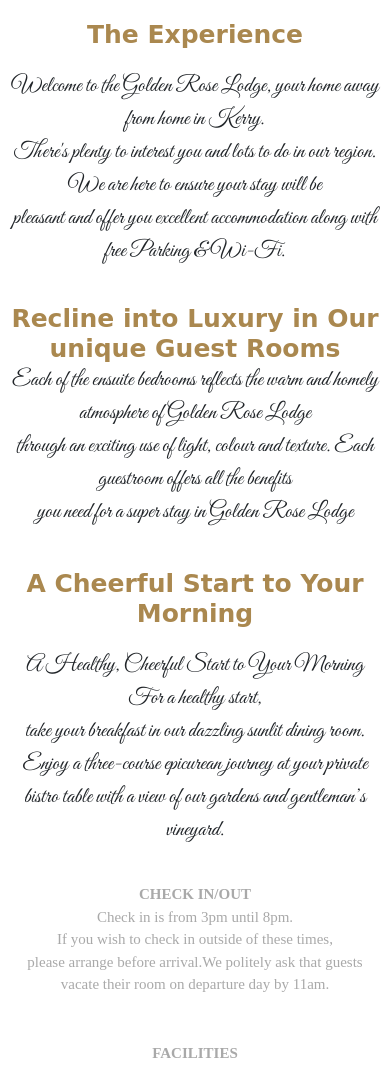
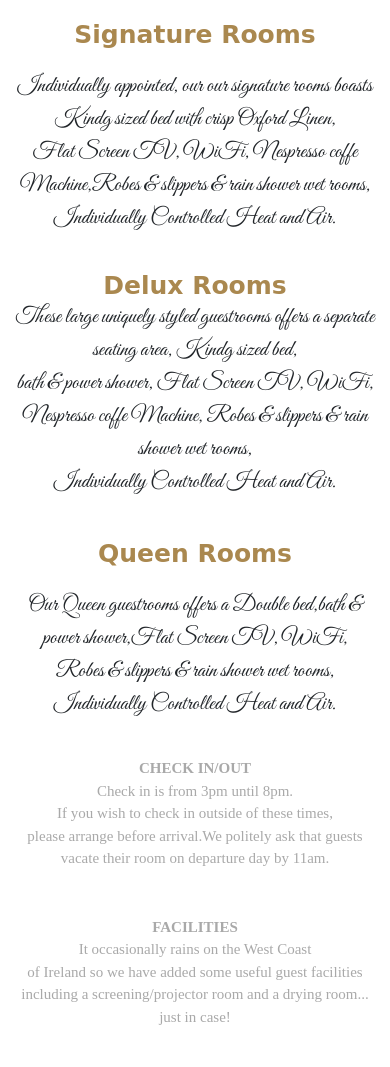
Before and after one commit to gayanig/Project-Golden-Rose-Loge, a website: page build/stay.html in a window 390 px wide. Shown: the part 1133-2200 px from the top of the page. Drawn offline with Linux system fonts and the light colour scheme; a web font is replaced by a local one.

Commit message:
commit on 24/07/2018

```diff
--- a/build/stay.html
+++ b/build/stay.html
@@ -59,22 +59,20 @@
               <img class="home1PImg" src= "./images/home2PImg.png" alt="Experience">
           </div>
           <div ="Article1_Right">
-            <h2 class="subheads adjmargine mobilemargi1">The Experience</h2>
+            <h2 class="subheads adjmargine mobilemargi1">Signature Rooms</h2>
             <p class="mainheadings adjmargine mobilemargi1">
-             Welcome to the Golden Rose Lodge, your home away from
-             home in Kerry.<br>There's plenty to interest you and lots to do in our region.
-             We are here to ensure your stay will be<br/> pleasant and offer you
-            excellent accommodation along with free Parking & Wi-Fi.
+              Individually appointed, our our signature rooms boasts Kindg sized bed with crisp Oxford Linen,<br/>
+             Flat Screen TV, WiFi, Nespresso coffe Machine,Robes & slippers & rain shower wet rooms,<br/>
+             Individually Controlled Heat and Air.</p>
             </p>
           </div>
           <!-- *************** -->
           <div ="Article2_Left">
-            <h2 class="subheads adjmargine2">Recline into Luxury in Our unique Guest Rooms</h2>
+            <h2 class="subheads adjmargine2">Delux Rooms</h2>
             <p class="mainheadings adjmargine2">
-              Each of the ensuite bedrooms reflects the warm and homely atmosphere
-              of Golden Rose Lodge <br/>through an exciting use of light, colour and texture.
-             Each guestroom offers all the benefits<br/> you need for
-              a super stay in Golden Rose Lodge</p>
+              These large uniquely styled guestrooms offers a separate seating area, Kindg sized bed,<br/> bath & power shower,
+              Flat Screen TV, WiFi, Nespresso coffe Machine, Robes & slippers & rain shower wet rooms,<br/>
+              Individually Controlled Heat and Air.</p>
           </div>
           <div ="Article2_Right">
               <img class="home2PImg" src= "./images/home2PImg.png" alt="Rooms">
@@ -85,12 +83,11 @@
               <!-- <img class="home3PImg" src= "./images/home2PImg.png" alt="breakfast"> -->
           </div>
           <div ="Article3_Right">
-            <h2 class="subheads adjmargine mobilemargi3">A Cheerful Start to Your Morning</h2>
+            <h2 class="subheads adjmargine mobilemargi3">Queen Rooms</h2>
             <p class="mainheadings adjmargine mobilemargi3">
-              A Healthy, Cheerful Start to Your Morning
-              For a healthy start,<br/> take your breakfast in our dazzling sunlit dining room.
-              Enjoy a three-course epicurean journey at your private<br/>
-               bistro table with a view of our gardens and gentleman’s vineyard.</p>
+              Our Queen guestrooms offers a Double bed,bath & power shower,Flat Screen TV, WiFi,<br/> Robes & slippers &
+              rain shower wet rooms, Individually Controlled
+              Heat and Air.</p>
           </div>
           <!--**************************************************  -->
               <div ="Article4_Left">
```
Also changed, not shown: build/images/stay/roomtypes/stayroom1.jpg (added), build/images/stay/roomtypes/stayroom_delux.jpg (added), build/images/stay/roomtypes/stayroom_superior.jpg (added).
